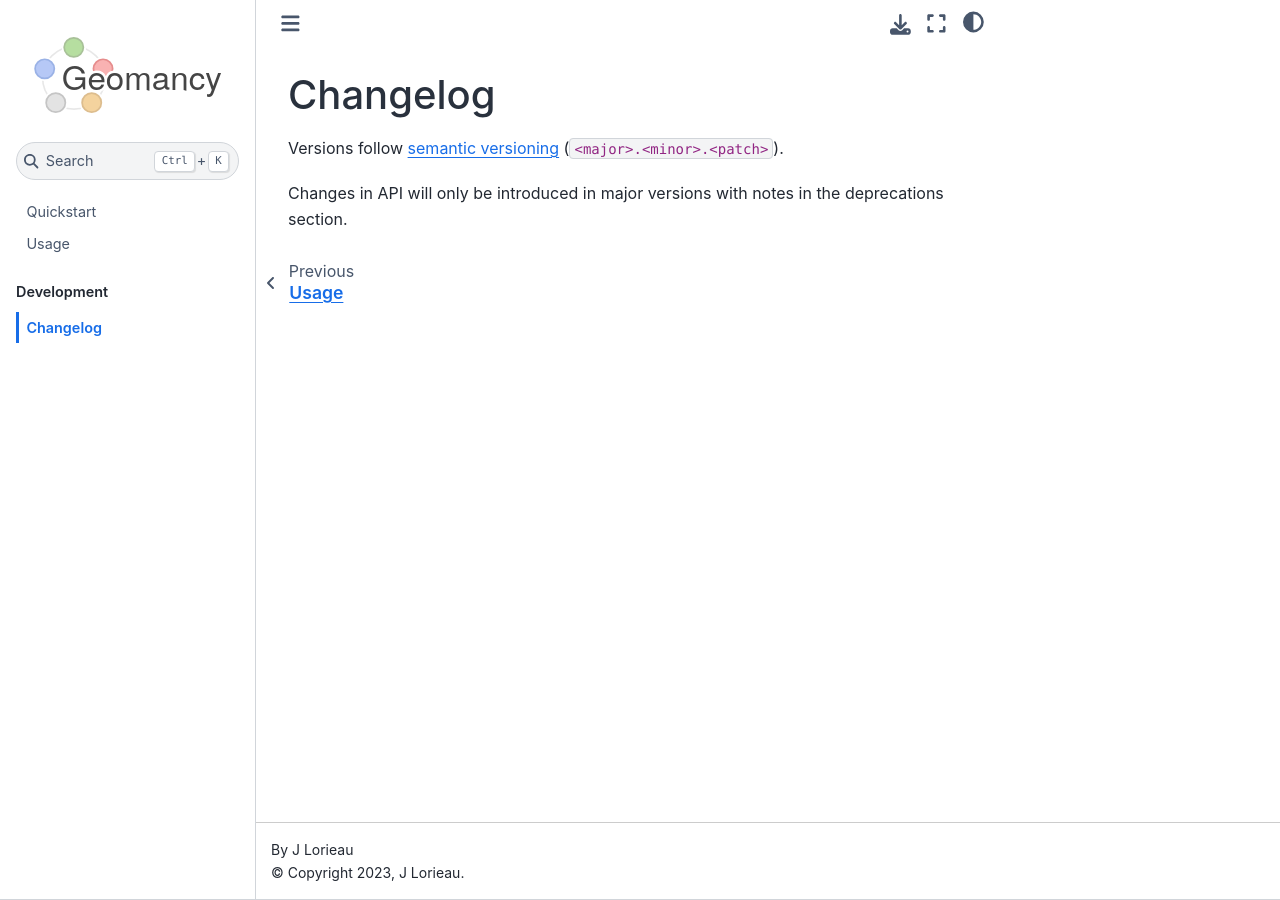
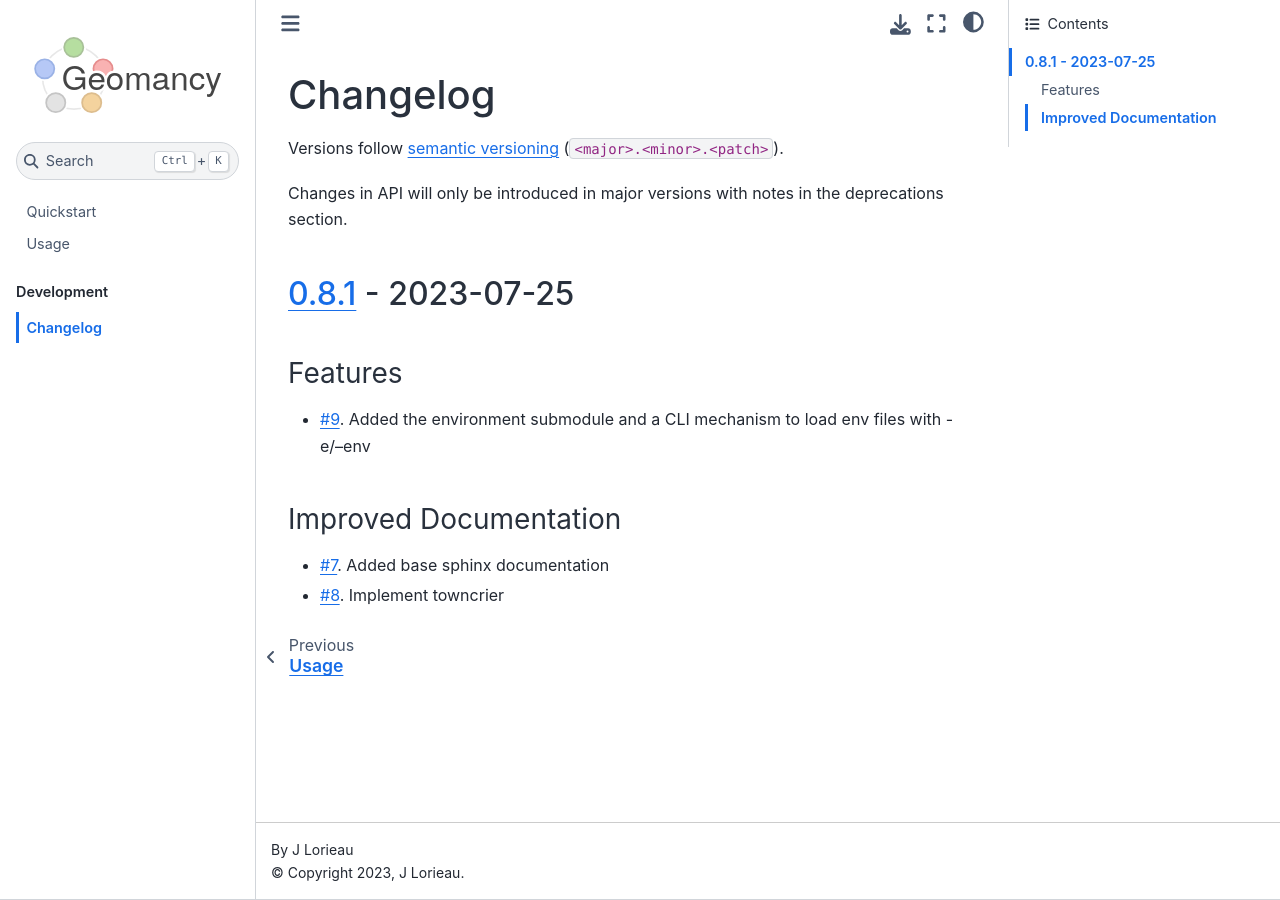
Before and after one commit to jlorieau/geomancy, a Sphinx documentation site: the page built from docs/changelog.md, in a window 1280 px wide. Built offline with Sphinx 7.4.7 and the Sphinx Book theme 1.1.4, drawn with Linux system fonts in a browser that asks for light colours.

Commit message:
Update changelog format and update changelog for 0.8.1

```diff
--- a/docs/changelog.md
+++ b/docs/changelog.md
@@ -7,4 +7,18 @@ Changes in API will only be introduced in major versions with notes in the
 deprecations section.
 
 % Do not edit below this line, as the changelog is managed by towncrier
+
 <!-- towncrier release notes start -->
+
+## [0.8.1](https://github.com/jlorieau/geomancy/tree/0.8.1) - 2023-07-25
+
+
+### Features
+
+- [#9](https://github.com/jlorieau/geomancy/issues/9). Added the environment submodule and a CLI mechanism to load env files with -e/--env
+
+
+### Improved Documentation
+
+- [#7](https://github.com/jlorieau/geomancy/issues/7). Added base sphinx documentation
+- [#8](https://github.com/jlorieau/geomancy/issues/8). Implement towncrier
```
Also changed, not shown: changelog/7.docs.md (deleted, +0 -1 lines), changelog/8.docs.md (deleted, +0 -1 lines), changelog/9.feature.md (deleted, +0 -1 lines), 1 other file.
